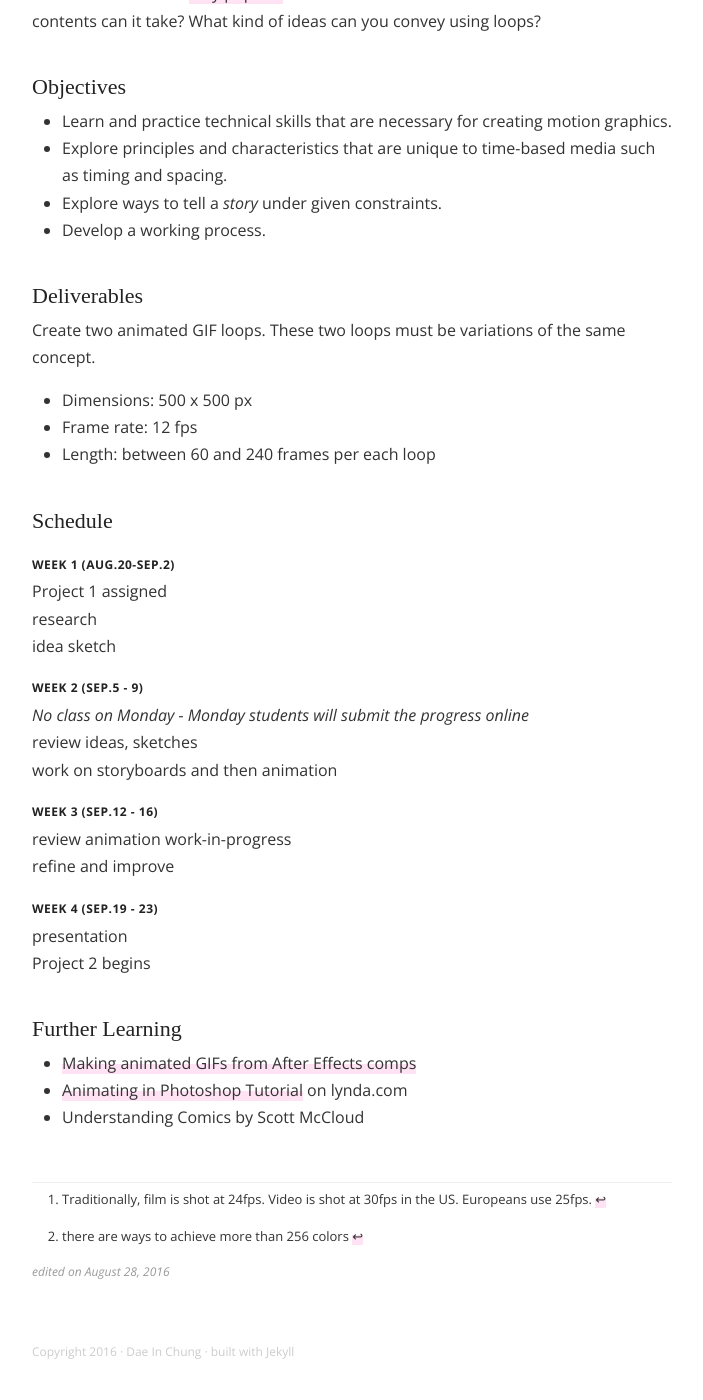
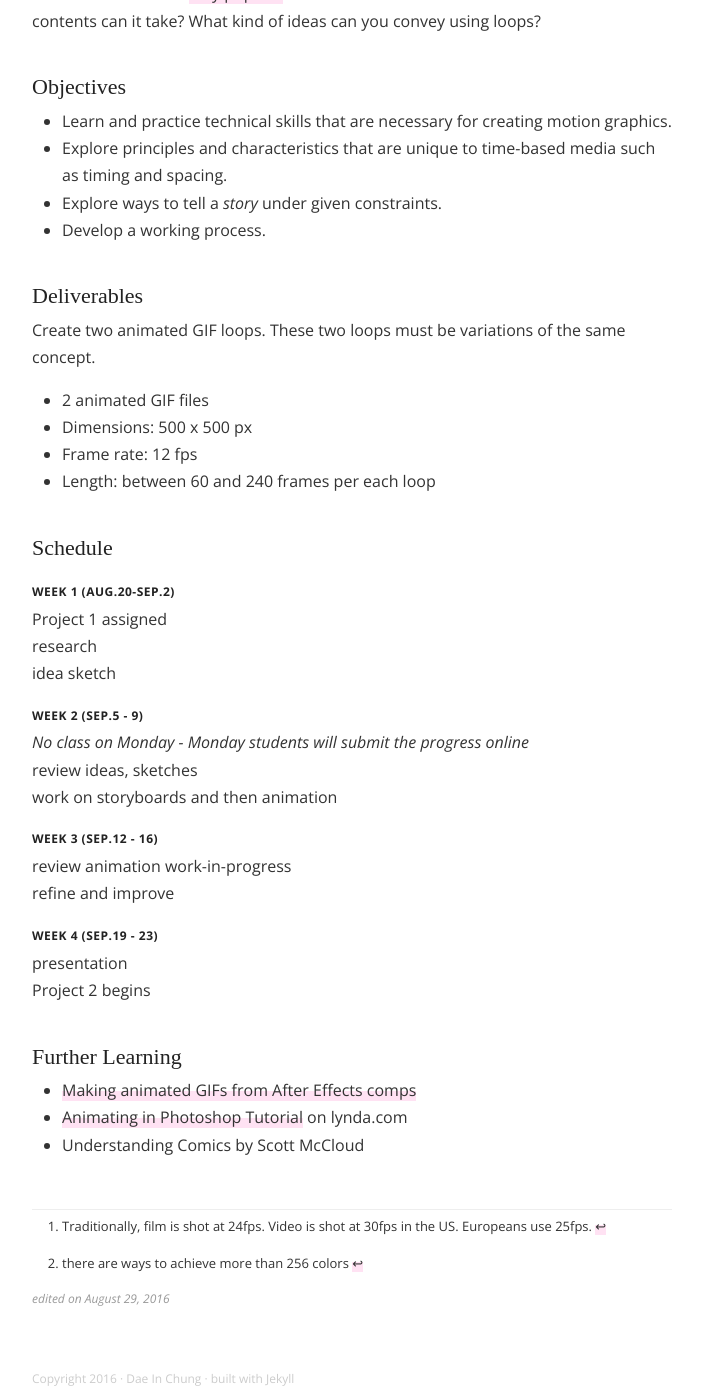
Before and after one commit to Mirandadaa/mica-gd300, a Jekyll site: the page built from _posts/110-9-1-proj-loop.md, in a window 1280 px wide and 1400 px high, scrolled down 1585 px. Shown: the whole window, without its empty margins (288-991 px from the left). Built offline with Jekyll 4.4.1, drawn with Linux system fonts in a browser that asks for light colours; some web fonts are replaced; before the commit the page ends 2958 px from its top, so only the background shows below that.

Commit message:
eidt-project loop

```diff
--- a/_posts/110-9-1-proj-loop.md
+++ b/_posts/110-9-1-proj-loop.md
@@ -5,7 +5,7 @@ excerpt_separator: <!--more-->
 summary: Create animated GIF loops.
 categories: project
 tags:
-date_edited: Aug 28, 2016
+date_edited: Aug 29, 2016
 ---
 
 A loop is a wonderful thing. Some loops have beginnings and endings. Other loops do not. You can enter a loop at any point and leave anytime without missing anything. An endless musical loop is what makes people dancing. When you watch an animation loop, you lose the sense of time --- you can keep watching the same animation over and over again. [The Möbius strip](https://en.wikipedia.org/wiki/Möbius_strip) is non-orientable.
@@ -56,6 +56,7 @@ An animated GIF is a [very popular](http://www.nytimes.com/2013/02/14/fashion/co
 ## Deliverables
 Create two animated GIF loops. These two loops must be variations of the same concept.
 
+- 2 animated GIF files
 - Dimensions: 500 x 500 px
 - Frame rate: 12 fps
 - Length: between 60 and 240 frames per each loop
```
